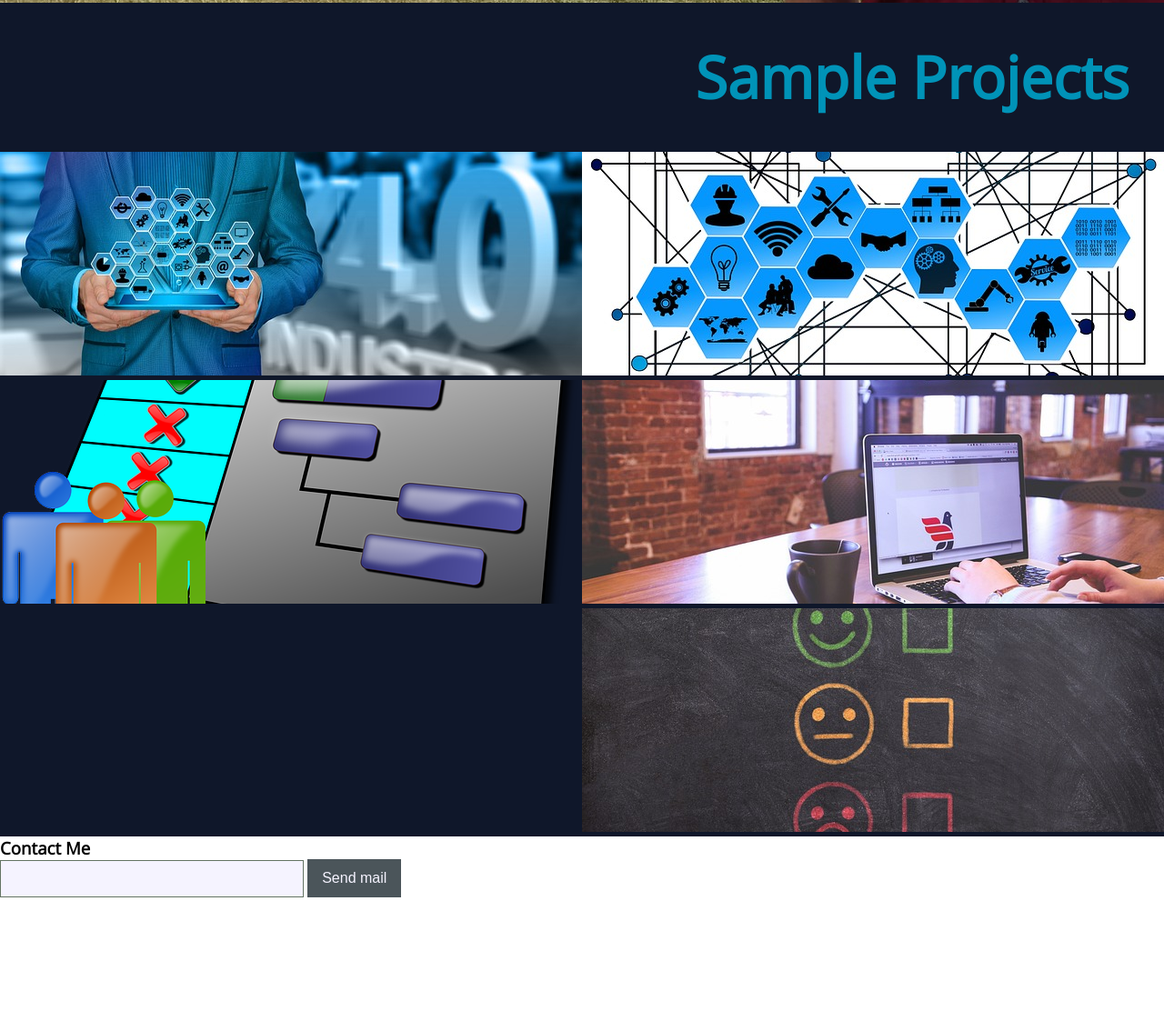
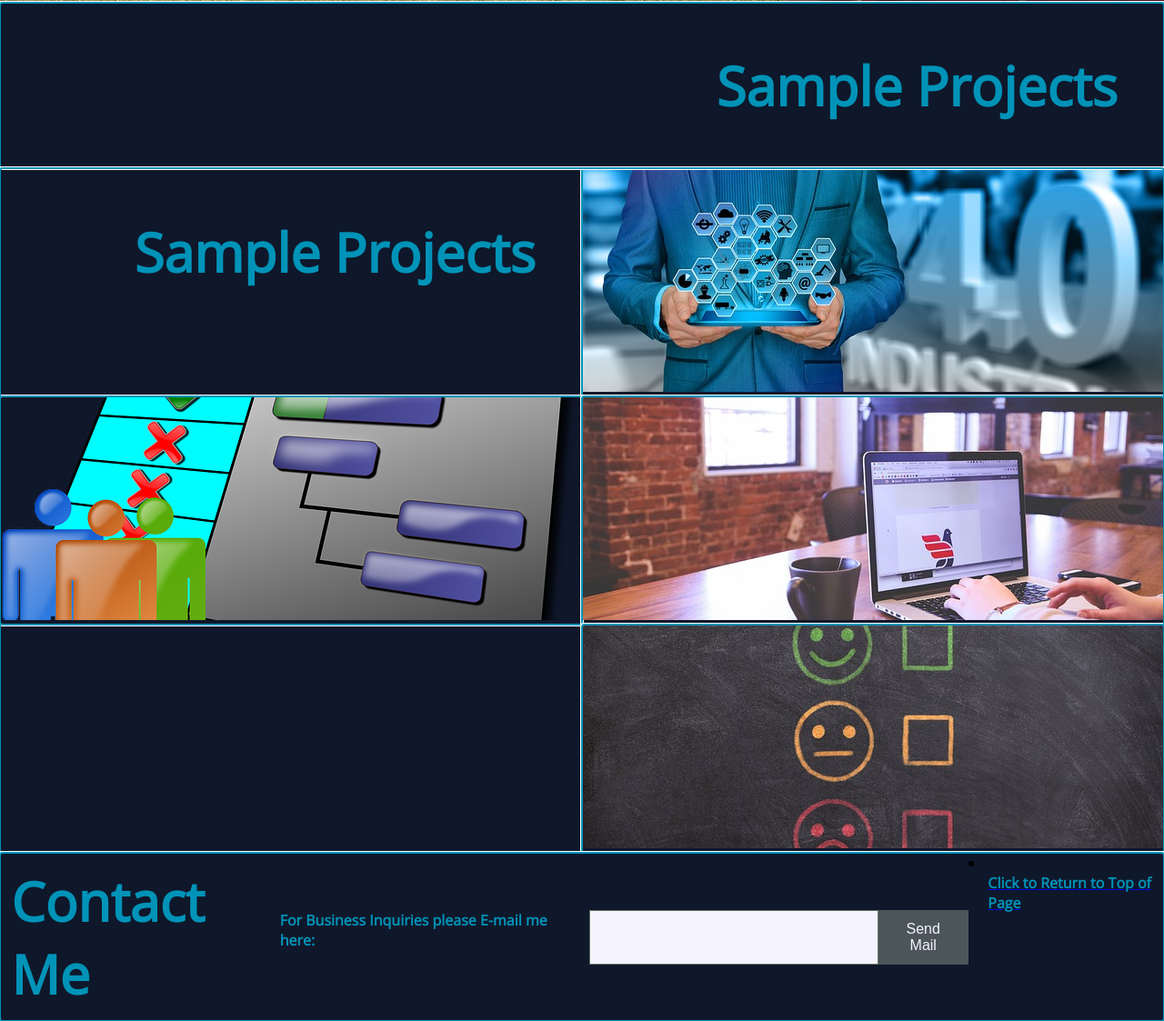
Before and after one commit to MatthewChatman/Challenge-Two-Repo, a plain HTML site: page index.html in a window 1280 px wide. Shown: the part 900-2023 px from the top of the page at 91% size. Before the commit the page ends 1887 px from the top, so only its background shows below. Drawn offline with nearby package versions, Linux system fonts and the light colour scheme.

Commit message:
fixed links and added background color

```diff
--- a/index.html
+++ b/index.html
@@ -31,7 +31,9 @@
         <div class="container">
             <h1 id="about"> Web Development Portfolio</h1>
                 <p>
-                Hello! My name is Matthew Chatman. I am a student currently working my way through a Full Stack Web Development Bootcamp. It is my goal to learn the fundamental concepts of web development, including HTML, CSS, and JavaScript.
+                Hello and Welcome! <br> My name is Matthew Chatman!<br>
+                <br> I am a student currently working my way through a Full Stack Web Development Bootcamp.<br>
+                <br> It is my goal to learn the fundamental concepts of web development, including HTML, CSS, and JavaScript.
                 </p>
             </div>
     </section>
@@ -42,8 +44,8 @@
 </container-2>
 </div>
         <section class="subproject-container">
+            <h2>Sample Projects</h2>
                 <section class="subproject"><img src="assets/Sample 4.jpg" alt="" class="image-responsive image-resize"></section>
-                <section class="subproject"><img src="assets/Sample 3.jpg" alt="" class="image-responsive image-resize"></section>
                 <section class="subproject"><img src="assets/Sample 2.png" alt="" class="image-responsive image-resize"></section>
                 <section class="subproject"><img src="assets/Sample 5.jpg" alt="" class="image-responsive image-resize"></section>
                 <section class="subproject"><img src="assets/Sample 1.jpg" alt="" class="image-responsive image-resize"></section>
@@ -51,11 +53,13 @@
         </section>
     </main>
     <footer>
-        <h3 id="contact">Contact Me</h3>
+        <section><h3 id="contact">Contact Me</h3></section>
         <form>
-        <input type="text" />
-        <button>Send mail</button>
+        <h4>For Business Inquiries please E-mail me here:</h4>
+        <input type="text"/>
+        <button>Send Mail</button>
         </form>
+        <li><a href="#top"><h5>Click to Return to Top of Page</h5></a></li>
     </footer>
 </body>
 </html>
--- a/style.css
+++ b/style.css
@@ -107,14 +107,18 @@ height: 100vh;
     transform: translate(-50%,-50%);
     max-width: 500px;
     display: grid;
-    gap: 2rem;
+    gap: 1.5rem;
+    justify-content: center;
+    margin-top: 2%;
 }
 
 .container h1{
+    display: flex;
     font-size: 4rem;
     font-weight: 700;
     color: var(--paragraph-light-text);
     padding: 5%
+
 }
 
 .container h1:hover{
@@ -125,10 +129,11 @@ height: 100vh;
 }
 
 .container p{
-    font-size: 1.2rem;
-    font-weight: 300;
+    font-size: 1.7rem;
+    font-weight: 200;
     color: var(--paragraph-light-text);
     padding: 5%;
+    justify-content: baseline;
 }
 
 .container p:hover{
@@ -172,13 +177,27 @@ form button:hover{
     flex: auto;
     justify-content: right;
     background-color: #0f172a;
+    border: #0093b8;
+    border-width: 1px;
+    outline-width: 1px;
+    outline: #0093b8;
+    outline-style: auto;
+}
 
+.mainProject{
+    border: #0093b8;
+    border-width: 1px;
+    outline-width: 1px;
+    outline: #0093b8;
+    outline-style: auto;
 }
 
 h2{
-    font-size: 400%;
-    padding: 3%;
+    font-size: 370%;
+    padding: 4%;
     color: var(--primary-color);
+    justify-content: center;
+    background-color: #0f172a;
 }
 
 .image-resize-mainProject{
@@ -193,7 +212,20 @@ h2{
     flex-wrap: wrap;
     justify-content: right;
     background-color: #0f172a;
+    border: #0093b8;
+    border-width: 1px;
+    outline-width: 1px;
+    outline: #0093b8;
+    outline-style: auto;
     }
+
+.subproject{
+    border: #0093b8;
+    border-width: 1px;
+    outline-width: 1px;
+    outline: #0093b8;
+    outline-style: auto;
+}
 
 .image-resize{
     height: 246px;
@@ -201,3 +233,63 @@ h2{
     object-position: center center;
     width: 640px;
 }
+
+form{
+    display: flex;
+    justify-content: right;
+    margin: auto;
+
+}
+
+h3{
+    font-size: 370%;
+    padding: 4%;
+    color: var(--primary-color);
+    justify-content: center;
+}
+
+h4{
+    font-size: 100%;
+    color: var(--primary-color);
+    justify-content: center;
+    margin-right: 3%;
+}
+
+h5{
+    font-size: 100%;
+    justify-content: right;
+    padding-right: 1%;
+    padding-left: 10%;
+    color: #0093b8;
+}
+
+h5:hover{
+    color: rgb(253, 163, 130);
+    background-color: transparent;
+    text-decoration: none;
+    transition: 0.9s;
+}
+
+.Contact-container{
+    display: flex;
+    flex-shrink: 50%;
+    justify-content: right;
+    background-color: #0f172a;
+    border: #0093b8;
+    border-width: 1px;
+    outline-width: 1px;
+    outline: #0093b8;
+    outline-style: auto;
+    margin: auto;
+}
+
+footer{
+    display: flex;
+    background-color: #0f172a;
+  justify-content: center;
+    border: #0093b8;
+    border-width: 1px;
+    outline-width: 1px;
+    outline: #0093b8;
+    outline-style: auto;
+}
```
